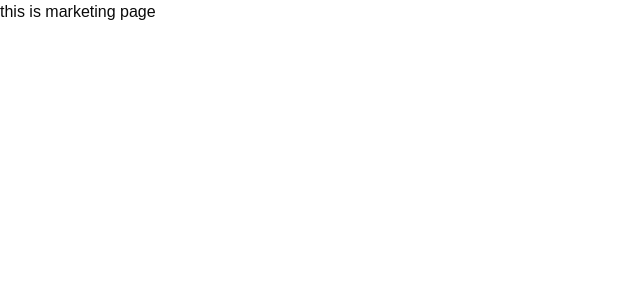
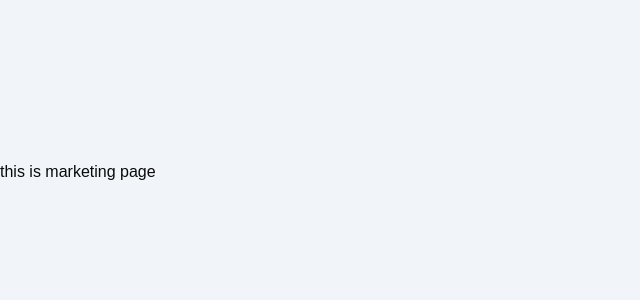
Before and after one commit to SakpalAmit27/TaskFlow, a Next.js app: page / in a window 1280 px wide. Shown: the top 300 px of the page, without its empty margins (0-640 px from the left). Built offline with nearby package versions, Linux system fonts and the light colour scheme.

Commit message:
implemented layout for marketing page

```diff
--- /dev/null
+++ b/app/(marketing)/layout.tsx
@@ -0,0 +1,17 @@
+const marketingLayout = ({
+
+    children,
+}:{
+    children:React.ReactNode;
+}) => {
+
+    return(
+        <div className="h-full bg-slate-100">
+           <main className="pt-40 pb-20 bg-slate-100">
+            {children}
+           </main>
+        </div>
+    )
+}
+
+export default marketingLayout;
```
